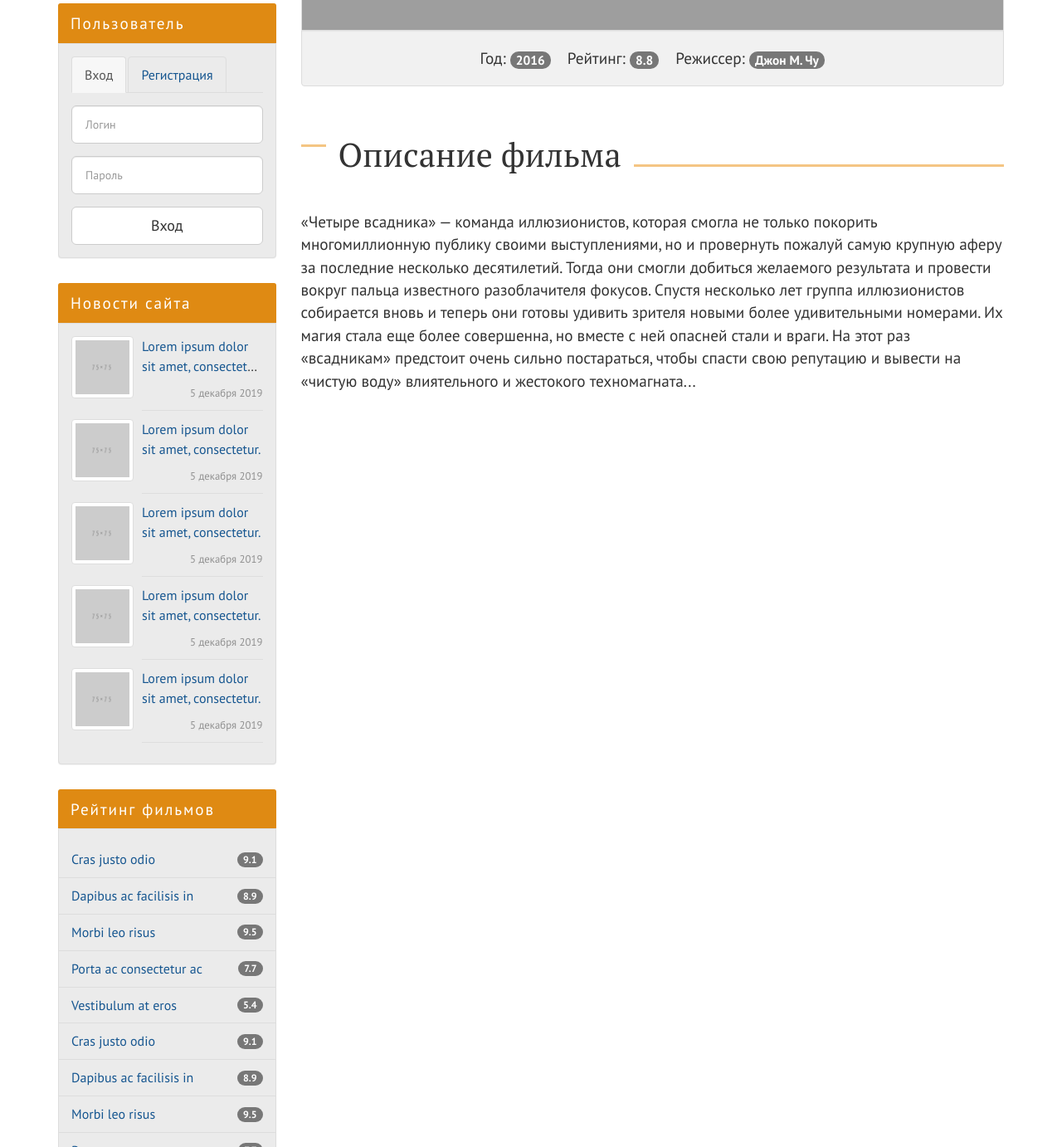
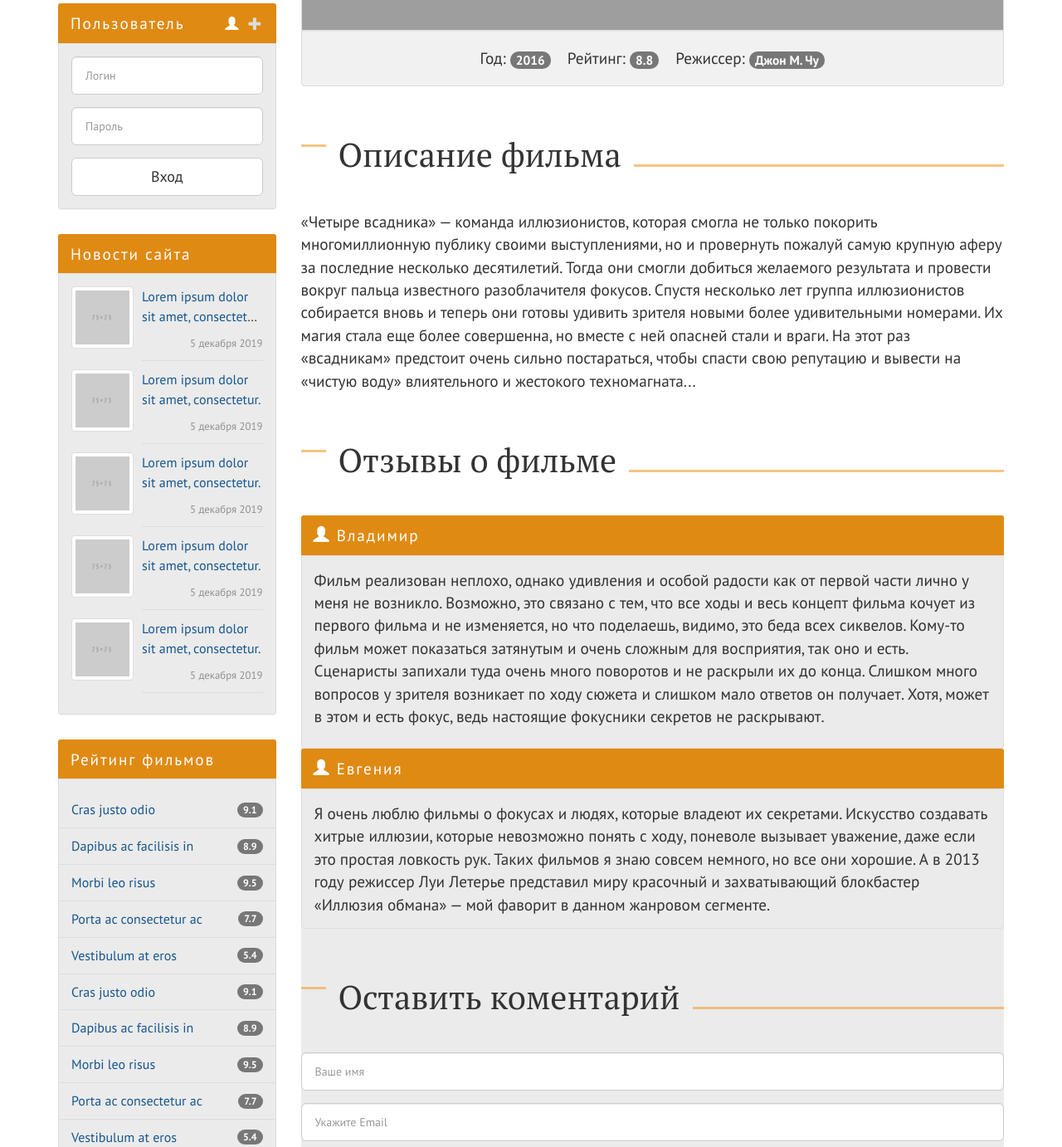
Before and after one commit to mgmoldova/kinozal-project, a website: page page.html in a window 1280 px wide. Shown: the part 979-2361 px from the top of the page at 83% size. Drawn offline with Linux system fonts and the light colour scheme; grey boxes are pictures that could not be loaded.

Commit message:
user panel development

```diff
--- a/assets/scss/_main.scss
+++ b/assets/scss/_main.scss
@@ -10,6 +10,24 @@
   }
 }
 
+.user-login {
+  position: relative;
+  &__tabs {
+    position: absolute;
+    top: 0;
+    right: 10px;
+    border: none;
+    a {
+      padding: 14px 5px 12px !important;
+      color: #dddddd;
+      border: none !important;
+      background-color: transparent !important;
+    }
+    .active a {
+      color: #ffffff !important;
+    }
+  }
+}
 .new-films {
   &-title {
     margin-top: -5px;
--- a/page.html
+++ b/page.html
@@ -81,58 +81,13 @@
           </div>
         </section>
 
-        <section class="user-login panel panel-info hidden-lg hidden-md">
-          <div class="panel-heading">Пользователь</div>
-          <div class="panel-body">
 
-            <ul class="nav nav-tabs" role="tablist">
-              <li role="presentation" class="active">
-                <a href="#user-login-main" aria-controls="user-login-main" role="tab" data-toggle="tab">Вход</a>
-              </li>
-              <li role="presentation">
-                <a href="#user-password-main" aria-controls="user-password-main" role="tab"
-                  data-toggle="tab">Регистрация</a>
-              </li>
-            </ul>
-
-            <div class="tab-content">
-
-              <div role="tabpanel" class="tab-pane fade in active" id="user-login-main">
-                <form action="login">
-                  <div class="form-group">
-                    <input class="form-control input-lg" type="text" placeholder="Логин">
-                  </div>
-                  <div class="form-group">
-                    <input class="form-control input-lg" type="password" placeholder="Пароль">
-                  </div>
-                  <button class="btn btn-lg btn-default btn-block" type="submit">Вход</button>
-                </form>
-              </div>
-
-              <div role="tabpanel" class="tab-pane fade" id="user-password-main">
-                <form action="login">
-                  <div class="form-group">
-                    <input class="form-control input-lg" type="text" placeholder="Логин">
-                  </div>
-                  <div class="form-group">
-                    <input class="form-control input-lg" type="password" placeholder="Пароль">
-                  </div>
-                  <div class="form-group">
-                    <input class="form-control input-lg" type="email" placeholder="Email">
-                  </div>
-                  <button class="btn btn-lg btn-default btn-block" type="submit">Регистрация</button>
-                </form>
-              </div>
-
-            </div>
-
-          </div>
-        </section>
 
         <section class="film">
           <h1 class="film-title">Иллюзия обмана 2</h1>
           <div class="embed-responsive embed-responsive-16by9">
-                <iframe class="embed-responsive-item" src="https://www.youtube.com/embed/47DzVAIzSQI" allowfullscreen=""></iframe>
+            <iframe class="embed-responsive-item" src="https://www.youtube.com/embed/47DzVAIzSQI"
+              allowfullscreen=""></iframe>
           </div>
           <div class="film-info well text-center">
             <span class="film-info__wrapper">Год: <span class="film-info__badge badge">2016</span></span>
@@ -153,7 +108,44 @@
               чтобы спасти свою репутацию и вывести на «чистую воду» влиятельного и жестокого техномагната...</p>
           </div>
 
+          <h2 class="film-comments__title">Отзывы о фильме</h2>
+          <div class="panel panel-info">
+            <div class="panel-heading"><span class="glyphicon glyphicon-user"></span> <span>Владимир</span></div>
+            <div class="panel-body">
+              <p>
+                Фильм реализован неплохо, однако удивления и особой радости как от первой части лично у меня не
+                возникло. Возможно, это связано с тем, что все ходы и весь концепт фильма кочует из первого фильма и не
+                изменяется, но что поделаешь, видимо, это беда всех сиквелов. Кому-то фильм может показаться затянутым и
+                очень сложным для восприятия, так оно и есть. Сценаристы запихали туда очень много поворотов и не
+                раскрыли их до конца. Слишком много вопросов у зрителя возникает по ходу сюжета и слишком мало ответов
+                он получает. Хотя, может в этом и есть фокус, ведь настоящие фокусники секретов не раскрывают.
+              </p>
+            </div>
 
+            <div class="panel panel-info">
+              <div class="panel-heading"><span class="glyphicon glyphicon-user"></span> <span>Евгения</span></div>
+              <div class="panel-body">
+                  Я очень люблю фильмы о фокусах и людях, которые владеют их секретами. Искусство создавать хитрые
+                  иллюзии, которые невозможно понять с ходу, поневоле вызывает уважение, даже если это простая ловкость
+                  рук. Таких фильмов я знаю совсем немного, но все они хорошие. А в 2013 году режиссер Луи Летерье
+                  представил миру красочный и захватывающий блокбастер «Иллюзия обмана» — мой фаворит в данном жанровом
+                  сегменте.
+              </div>
+
+              <h2 class="film-form__title">Оставить коментарий</h2>
+
+              <form action="comment.php">
+                <div class="form-group">
+                  <input type="text" class="form-control input-lg" placeholder="Ваше имя">
+                </div>
+                <div class="form-group">
+                  <input type="email" class="form-control input-lg" placeholder="Укажите Email">
+                </div>
+                <div class="form-group">
+                  <textarea class="form-control" placeholder="Напишите свой комментарий здесь..." rows="10"></textarea>
+                </div>
+                <button type="submit" class="film-comment-form__button btn btn-lg btn-warning">Отправить</button>
+              </form>
 
         </section>
 
@@ -210,20 +202,20 @@
         <div class="user-login panel panel-info hidden-sm hidden-xs">
           <div class="panel-heading">Пользователь</div>
           <div class="panel-body">
-
-            <ul class="nav nav-tabs" role="tablist">
+            <ul class="user-login__tabs nav nav-tabs" role="tablist">
               <li role="presentation" class="active">
-                <a href="#user-login-aside" aria-controls="user-login-aside" role="tab" data-toggle="tab">Вход</a>
+                <a href="#user-login-sidebar" aria-controls="user-login-sidebar" role="tab" data-toggle="tab">
+                  <span class="glyphicon glyphicon-user" title="Вход"></span>
+                </a>
               </li>
               <li role="presentation">
-                <a href="#user-password-aside" aria-controls="user-password-aside" role="tab"
-                  data-toggle="tab">Регистрация</a>
+                <a href="#user-password-sidebar" aria-controls="user-password-sidebar" role="tab" data-toggle="tab">
+                  <span class="glyphicon glyphicon-plus" title="Регистрация"></span>
+                </a>
               </li>
             </ul>
-
-            <div class="tab-content">
-
-              <div role="tabpanel" class="tab-pane fade in active" id="user-login-aside">
+            <div class="user-login__content tab-content">
+              <div role="tabpanel" class="tab-pane fade in active" id="user-login-sidebar">
                 <form action="login">
                   <div class="form-group">
                     <input class="form-control input-lg" type="text" placeholder="Логин">
@@ -234,8 +226,7 @@
                   <button class="btn btn-lg btn-default btn-block" type="submit">Вход</button>
                 </form>
               </div>
-
-              <div role="tabpanel" class="tab-pane fade" id="user-password-aside">
+              <div role="tabpanel" class="tab-pane fade" id="user-password-sidebar">
                 <form action="login">
                   <div class="form-group">
                     <input class="form-control input-lg" type="text" placeholder="Логин">
@@ -249,9 +240,7 @@
                   <button class="btn btn-lg btn-default btn-block" type="submit">Регистрация</button>
                 </form>
               </div>
-
             </div>
-
           </div>
         </div>
 
```
Also changed, not shown: index.html (+10 -12 lines), assets/css/style.css. Lines whose indentation alone changed are shown as unchanged.
